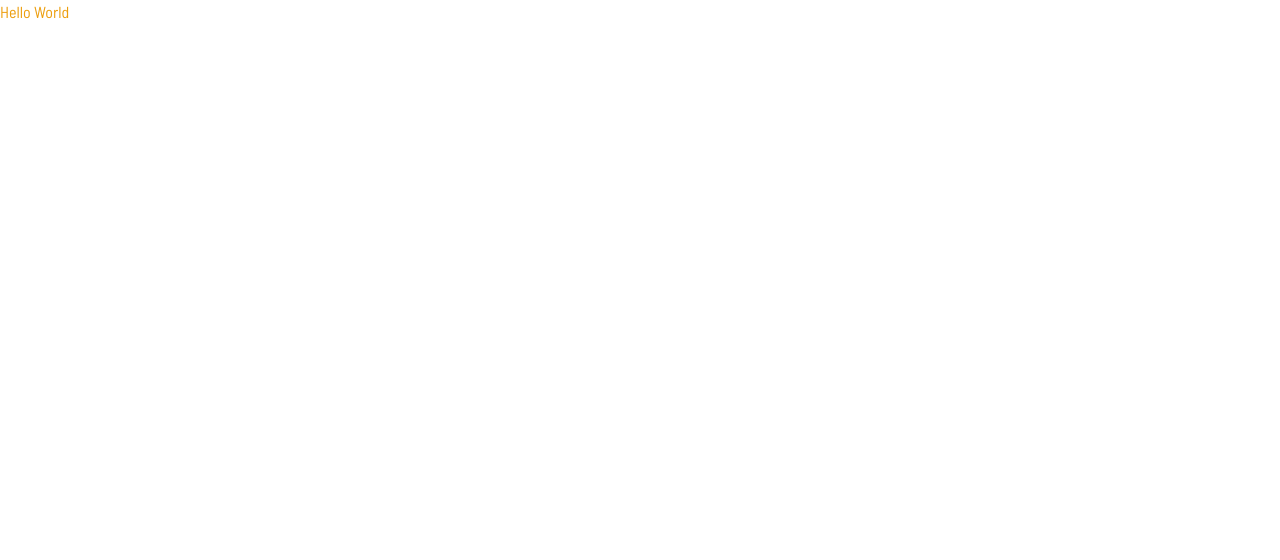
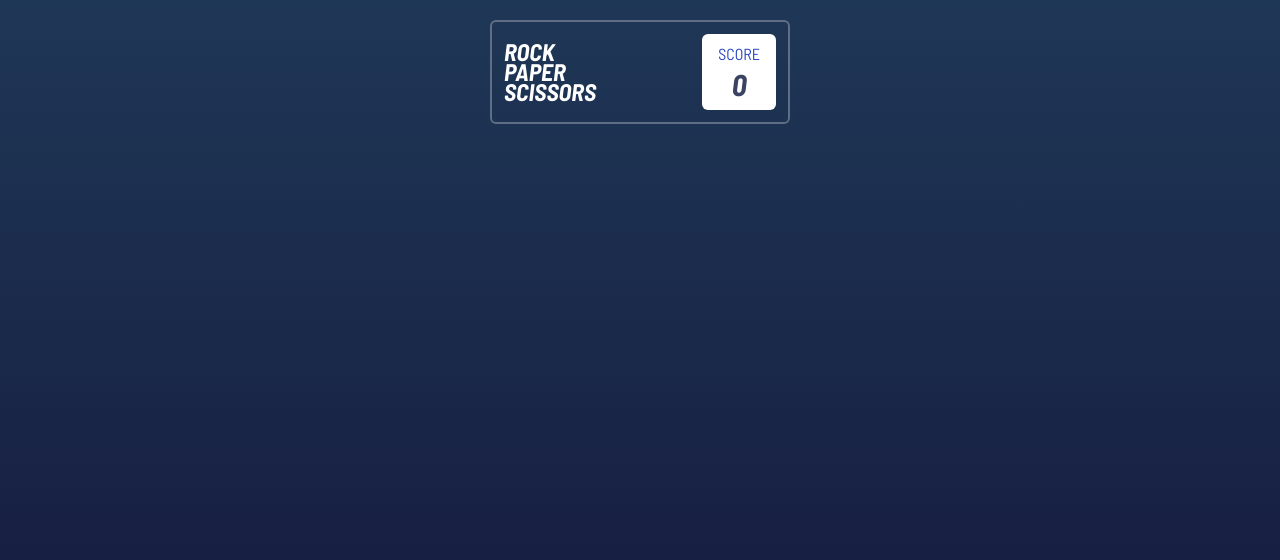
Before and after one commit to mg-wunna/frontend-mentor--rock-paper-scissors, a React (Vite) app: page / in a window 1280 px wide. Shown: the top 560 px of the page. Built offline with nearby package versions, Linux system fonts and the light colour scheme.

Commit message:
feat: 🎸 add score component

```diff
--- a/index.html
+++ b/index.html
@@ -11,8 +11,11 @@
     />
     <title>Frontend Mentor | Rock, Paper, Scissors</title>
   </head>
-  <body>
-    <div id="root"></div>
+  <body class="font-barlow-semi-condensed">
+    <div
+      id="root"
+      class="from-background-radial-gradient-from to-background-radial-gradient-to h-screen bg-gradient-to-b p-5"
+    ></div>
     <script type="module" src="/src/main.tsx"></script>
   </body>
 </html>
--- a/src/app.tsx
+++ b/src/app.tsx
@@ -1,8 +1,13 @@
+import { useState } from "react";
+import ScoreComponent from "./components/score.component";
+
 const App = () => {
+  const [score, setScore] = useState(0);
+
   return (
-    <div className="font-barlow-semi-condensed">
-      <p className="text-primary-scissors-gradient-from">Hello World</p>
-    </div>
+    <>
+      <ScoreComponent score={score} />
+    </>
   );
 };
 
--- /dev/null
+++ b/src/components/score.component.tsx
@@ -0,0 +1,21 @@
+type ScoreComponentProps = {
+  score: number;
+};
+
+const ScoreComponent = ({ score }: ScoreComponentProps) => {
+  return (
+    <div className="border-neutral-header-outline mx-auto flex w-[300px] items-center justify-between rounded-md border-2 border-solid p-3">
+      <div className="text-2xl font-bold uppercase leading-5 text-white">
+        <p>Rock</p>
+        <p>Paper</p>
+        <p>Scissors</p>
+      </div>
+      <div className="aspect-square rounded-md bg-white p-2 px-4 text-center">
+        <p className="text-neutral-score-text uppercase">Score</p>
+        <p className="text-neutral-dark-text text-3xl font-bold">{score}</p>
+      </div>
+    </div>
+  );
+};
+
+export default ScoreComponent;
```
